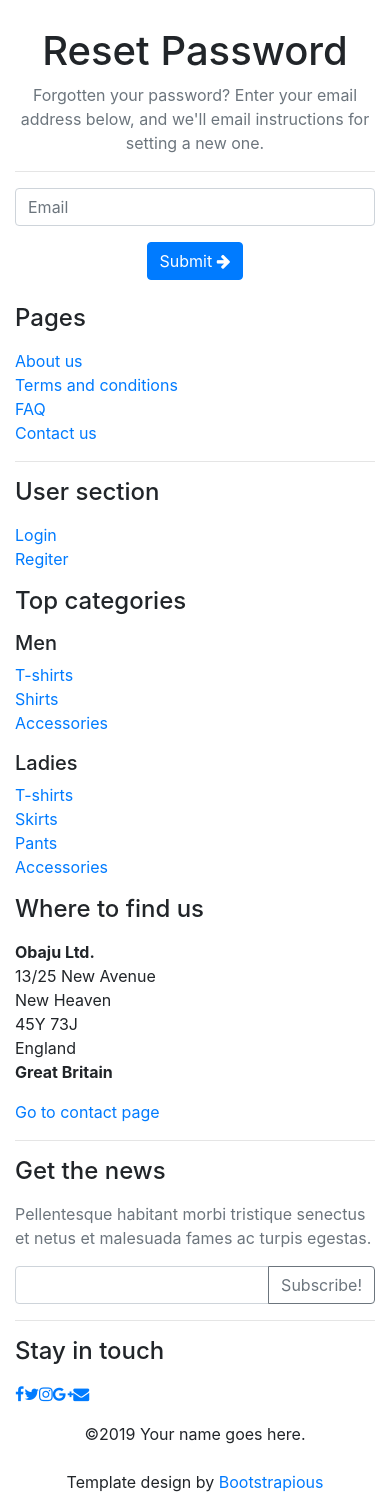
After one commit to shahjalalhazari/Obaju-E-Commerce-Site, a Django app: page /account/password_reset/ in a window 390 px wide. The commit adds this page. Shown: the part 472-1982 px from the top of the page. Run offline with Django 3.2, Linux system fonts and the light colour scheme; parts of the project's set-up code (start-up, migrations or seed data) failed here and were passed over; some libraries are stand-ins or nearby versions.

Commit message:
Password reset system created.

```diff
--- a/Account/forms.py
+++ b/Account/forms.py
@@ -1,5 +1,5 @@
 from django import forms
-from django.contrib.auth.forms import UserCreationForm
+from django.contrib.auth.forms import UserCreationForm, PasswordResetForm
 from .models import User, Profile
 
 
@@ -8,3 +8,11 @@ class SignUpForm(UserCreationForm):
     class Meta:
         model = User
         fields = ['email', 'password1', 'password2']
+
+
+#CUSTOM PASSWORD RESET FORM
+class CustomPasswordResetForm(PasswordResetForm):
+    email = forms.EmailField(label="", required=True, widget=forms.TextInput(attrs={'class': "form-control",'placeholder': "Email"}))
+    class Meta:
+        model = User
+        fields = ['email',]
--- a/Account/urls.py
+++ b/Account/urls.py
@@ -9,4 +9,5 @@ urlpatterns = [
     path('login/', views.login_page, name='login'),
     path('user-login/', views.user_login, name='user_login'),
     path('logout/', views.logout_user, name='logout'),
+    path("password_reset/", views.password_reset_request, name="password_reset")
 ]
--- a/Account/views.py
+++ b/Account/views.py
@@ -1,13 +1,17 @@
 from django.shortcuts import render, redirect, HttpResponse, get_object_or_404, Http404
 from django.contrib.sites.shortcuts import get_current_site
 from django.template.loader import render_to_string
-from django.core.mail import send_mail
+from django.core.mail import send_mail, BadHeaderError
+from django.db.models.query_utils import Q
+from django.utils.http import urlsafe_base64_encode
+from django.utils.encoding import force_bytes
+from django.contrib.auth.tokens import default_token_generator
 from django.conf import settings
 from django.contrib import messages
 from django.contrib.auth import login, logout, authenticate
 from django.contrib.auth.decorators import login_required
 from .models import User, Profile
-from .forms import SignUpForm
+from .forms import SignUpForm, CustomPasswordResetForm
 from .token import activation_token
 
 
@@ -77,3 +81,34 @@ def logout_user(request):
     logout(request)
     messages.warning(request, 'You are logged out!')
     return redirect('store:home')
+
+
+#PASSWORD RESET VIEW
+def password_reset_request(request):
+	if request.method == "POST":
+		password_reset_form = CustomPasswordResetForm(request.POST)
+		if password_reset_form.is_valid():
+			data = password_reset_form.cleaned_data['email']
+			associated_users = User.objects.filter(Q(email=data))
+			if associated_users.exists():
+				for user in associated_users:
+					subject = "Password Reset Requested"
+					email_template_name = "Account/Password/password_reset_email.txt"
+					c = {
+					"email":user.email,
+					'domain':'127.0.0.1:8000',
+					'site_name': 'Obaju',
+					"uid": urlsafe_base64_encode(force_bytes(user.pk)),
+					'token': default_token_generator.make_token(user),
+					'protocol': 'http',
+					}
+					email = render_to_string(email_template_name, c)
+					try:
+						send_mail(subject, email, '' , [user.email], fail_silently=False)
+					except BadHeaderError:
+						return HttpResponse('Invalid header found.')
+					messages.info(request, 'A message with reset password instructions has been sent to your inbox.')
+					return redirect("store:home")
+			messages.warning(request, 'An invalid email has been entered.')
+	password_reset_form = CustomPasswordResetForm()
+	return render(request=request, template_name="Account/Password/password_reset.html", context={"password_reset_form":password_reset_form})
--- a/Obaju/urls.py
+++ b/Obaju/urls.py
@@ -2,11 +2,16 @@ from django.contrib import admin
 from django.urls import path, include
 from django.conf import settings
 from django.contrib.staticfiles.urls import static, staticfiles_urlpatterns
+from django.contrib.auth import views as auth_views
 
 urlpatterns = [
     path('admin/', admin.site.urls),
     path('', include('Store.urls')),
     path('account/', include('Account.urls')),
+
+    path('password_reset/done/', auth_views.PasswordResetDoneView.as_view(template_name='Account/Password/password_reset_done.html'), name='password_reset_done'),
+    path('reset/<uidb64>/<token>/', auth_views.PasswordResetConfirmView.as_view(template_name="Account/Password/password_reset_confirm.html"), name='password_reset_confirm'),
+    path('reset/done/', auth_views.PasswordResetCompleteView.as_view(template_name='Account/Password/password_reset_complete.html'), name='password_reset_complete'),
 ]
 
 urlpatterns += staticfiles_urlpatterns()
--- /dev/null
+++ b/templates/Account/Password/password_reset.html
@@ -0,0 +1,33 @@
+{% extends 'base.html' %}
+{% load static %}
+{% load crispy_forms_tags %}
+
+{% block TitleBlock %}Reset Password - {% endblock  %}
+
+{% block BodyBlock %}
+<div id="all">
+    <div id="content" class="mb-4">
+        <div class="container">
+            <div class="row">
+                <div class="col-lg 3"></div>
+                <div class="col-lg-6">
+                    <div class="box">
+                        <h1 class="text-center">Reset Password</h1>
+                        <p class="text-muted text-center">Forgotten your password? Enter your email address below, and we'll email instructions for setting a new one.</p>
+                        <hr>
+                        <form action="" method="POST">
+                            {% csrf_token %}
+                            {{ password_reset_form | crispy }}
+                            <div class="text-center">
+                                <button type="submit" class="btn btn-primary">Submit <i class="fa fa-arrow-right" aria-hidden="true"></i></button>
+                            </div>
+                        </form>
+                    </div>
+                </div>
+                <div class="col-lg 3"></div>
+            </div>
+        </div>
+    </div>
+</div>
+
+{% endblock %}
--- a/templates/navbar.html
+++ b/templates/navbar.html
@@ -28,7 +28,7 @@
                                 aria-hidden="true">×</span></button>
                     </div>
                     <div class="modal-body">
-                        <form action="#" method="POST">
+                        <form action="{% url 'account:user_login' %}" method="POST">
                             {% csrf_token %}
                             <div class="form-group">
                                 <input id="email-modal" type="email" placeholder="email" name="email"
@@ -39,7 +39,7 @@
                                     class="form-control">
                             </div>
                             <div class="text-right">
-                                <h5><a href="#">Forget Password?</a></h5>
+                                <h5><a href="{% url 'account:password_reset' %}">Forget Password?</a></h5>
                             </div>
                             <p class="text-center">
                                 <button class="btn btn-primary"><i class="fa fa-sign-in"></i> Log in</button>
```
Also changed, not shown: templates/Account/Password/password_reset_complete.html (added, +26 -0 lines), templates/Account/Password/password_reset_confirm.html (added, +31 -0 lines), templates/Account/Password/password_reset_done.html (added, +34 -0 lines), templates/Account/Password/password_reset_email.txt (added, +15 -0 lines), 1 other file.
